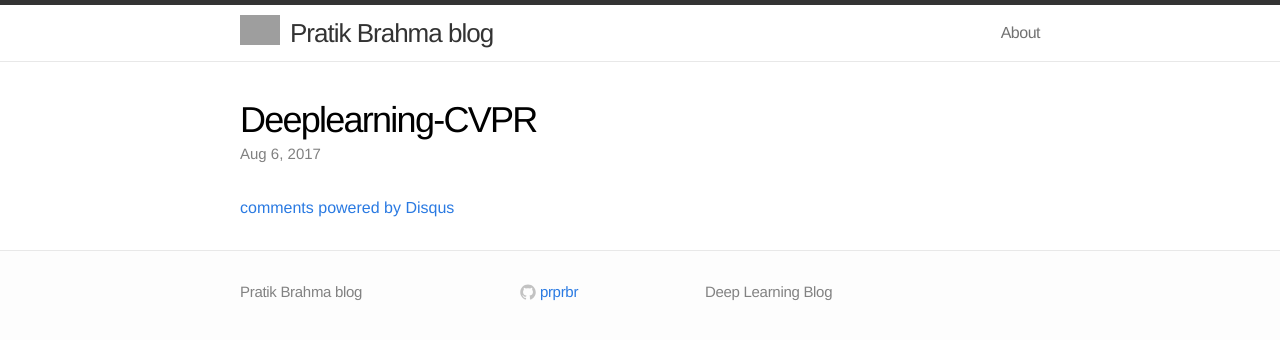
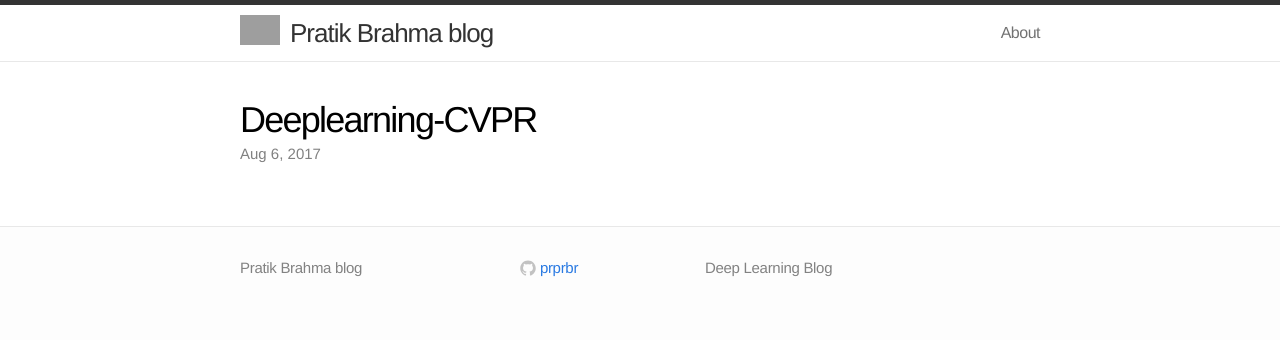
Before and after one commit to prprbr/prprbr.github.io, a Jekyll site: the page built from _posts/2017-08-06-Deeplearning-CVPR.markdown, in a window 1280 px wide. Shown: the top 340 px of the page. Built offline with Jekyll 4.4.1, drawn with Linux system fonts in a browser that asks for light colours; comment, search, counter and statistics services are not loaded; part of the change alters nothing that is shown; grey boxes are pictures that could not be loaded.

Commit message:
Update post.html

```diff
--- a/_layouts/post.html
+++ b/_layouts/post.html
@@ -20,19 +20,24 @@ layout: default
   <!-- disqus comments -->
  {% if page.comments %}
  <div id="disqus_thread"></div>
-  <script type="text/javascript">
-      /* * * CONFIGURATION VARIABLES: EDIT BEFORE PASTING INTO YOUR WEBPAGE * * */
-      var disqus_shortname = 'karpathyblog'; // required: replace example with your forum shortname
-
-      /* * * DON'T EDIT BELOW THIS LINE * * */
-      (function() {
-          var dsq = document.createElement('script'); dsq.type = 'text/javascript'; dsq.async = true;
-          dsq.src = '//' + disqus_shortname + '.disqus.com/embed.js';
-          (document.getElementsByTagName('head')[0] || document.getElementsByTagName('body')[0]).appendChild(dsq);
-      })();
-  </script>
-  <noscript>Please enable JavaScript to view the <a href="http://disqus.com/?ref_noscript">comments powered by Disqus.</a></noscript>
-  <a href="http://disqus.com" class="dsq-brlink">comments powered by <span class="logo-disqus">Disqus</span></a>
+<script>
+/**
+*  RECOMMENDED CONFIGURATION VARIABLES: EDIT AND UNCOMMENT THE SECTION BELOW TO INSERT DYNAMIC VALUES FROM YOUR PLATFORM OR CMS.
+*  LEARN WHY DEFINING THESE VARIABLES IS IMPORTANT: https://disqus.com/admin/universalcode/#configuration-variables*/
+/*
+var disqus_config = function () {
+this.page.url = PAGE_URL;  // Replace PAGE_URL with your page's canonical URL variable
+this.page.identifier = PAGE_IDENTIFIER; // Replace PAGE_IDENTIFIER with your page's unique identifier variable
+};
+*/
+(function() { // DON'T EDIT BELOW THIS LINE
+var d = document, s = d.createElement('script');
+s.src = '//prprbr-github-io.disqus.com/embed.js';
+s.setAttribute('data-timestamp', +new Date());
+(d.head || d.body).appendChild(s);
+})();
+</script>
+<noscript>Please enable JavaScript to view the <a href="https://disqus.com/?ref_noscript">comments powered by Disqus.</a></noscript>
   {% endif %}
 
 </div>
```
